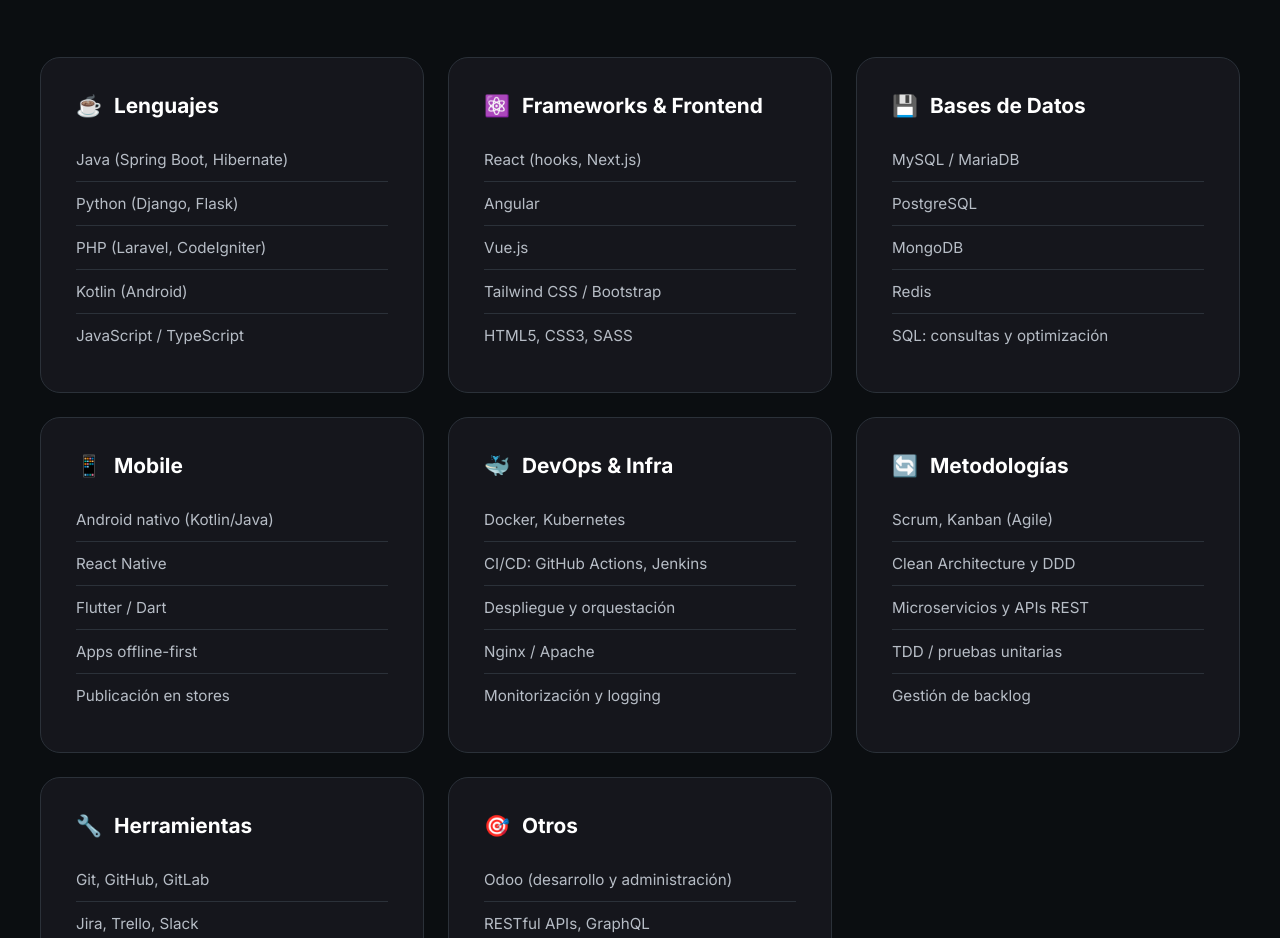
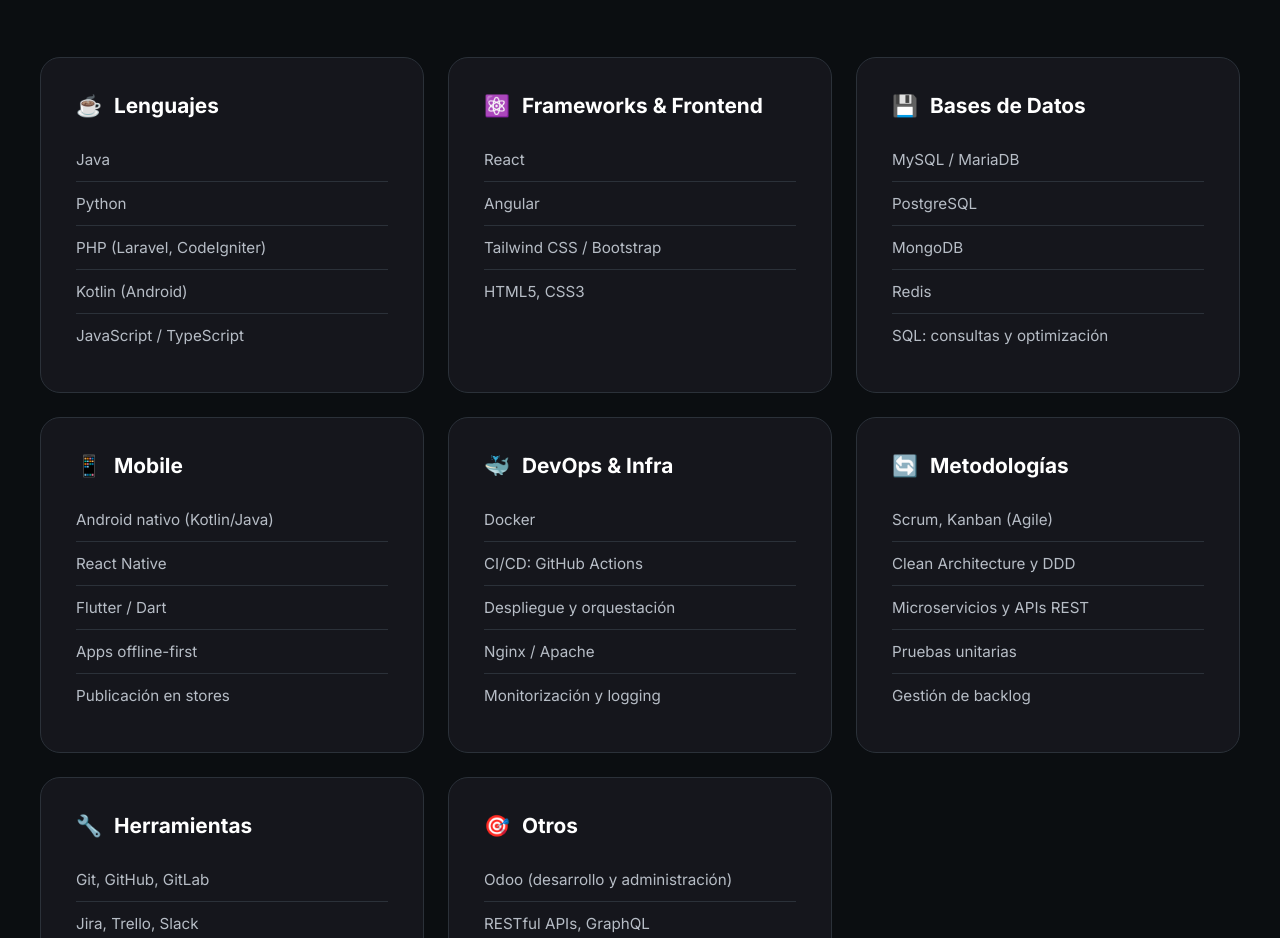
Before and after one commit to daysus/portfolio, a plain HTML site: page index.html in a window 1280 px wide. Shown: the part 1440-2378 px from the top of the page. Drawn offline with Linux system fonts and the light colour scheme.

Commit message:
update: Ajustes finales en el portfolio

```diff
--- a/index.html
+++ b/index.html
@@ -662,8 +662,8 @@
                 <div class="skill-card fade-in">
                     <h3><span>☕</span> Lenguajes</h3>
                     <ul class="skill-list">
-                        <li>Java (Spring Boot, Hibernate)</li>
-                        <li>Python (Django, Flask)</li>
+                        <li>Java</li>
+                        <li>Python</li>
                         <li>PHP (Laravel, CodeIgniter)</li>
                         <li>Kotlin (Android)</li>
                         <li>JavaScript / TypeScript</li>
@@ -672,11 +672,10 @@
                 <div class="skill-card fade-in">
                     <h3><span>⚛️</span> Frameworks & Frontend</h3>
                     <ul class="skill-list">
-                        <li>React (hooks, Next.js)</li>
+                        <li>React</li>
                         <li>Angular</li>
-                        <li>Vue.js</li>
                         <li>Tailwind CSS / Bootstrap</li>
-                        <li>HTML5, CSS3, SASS</li>
+                        <li>HTML5, CSS3</li>
                     </ul>
                 </div>
                 <div class="skill-card fade-in">
@@ -702,8 +701,8 @@
                 <div class="skill-card fade-in">
                     <h3><span>🐳</span> DevOps & Infra</h3>
                     <ul class="skill-list">
-                        <li>Docker, Kubernetes</li>
-                        <li>CI/CD: GitHub Actions, Jenkins</li>
+                        <li>Docker</li>
+                        <li>CI/CD: GitHub Actions</li>
                         <li>Despliegue y orquestación</li>
                         <li>Nginx / Apache</li>
                         <li>Monitorización y logging</li>
@@ -715,7 +714,7 @@
                         <li>Scrum, Kanban (Agile)</li>
                         <li>Clean Architecture y DDD</li>
                         <li>Microservicios y APIs REST</li>
-                        <li>TDD / pruebas unitarias</li>
+                        <li>Pruebas unitarias</li>
                         <li>Gestión de backlog</li>
                     </ul>
                 </div>
```
